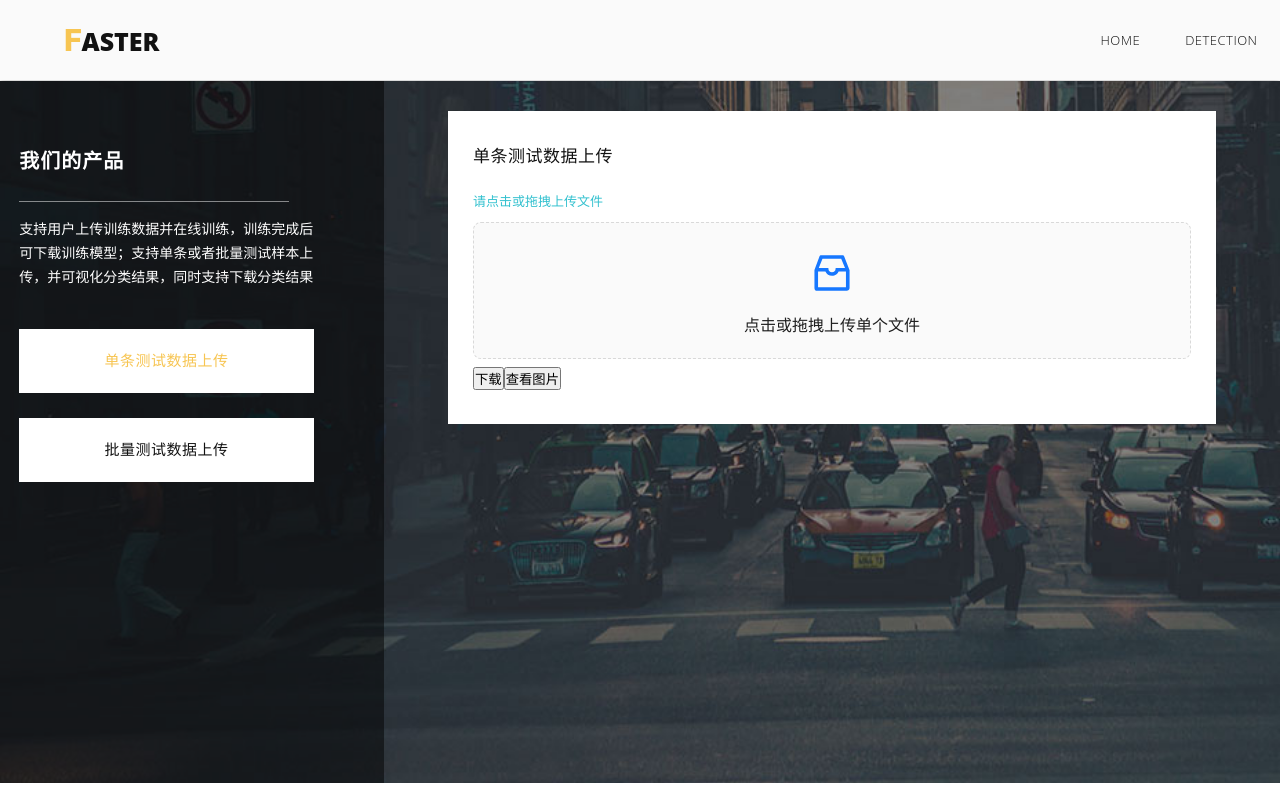
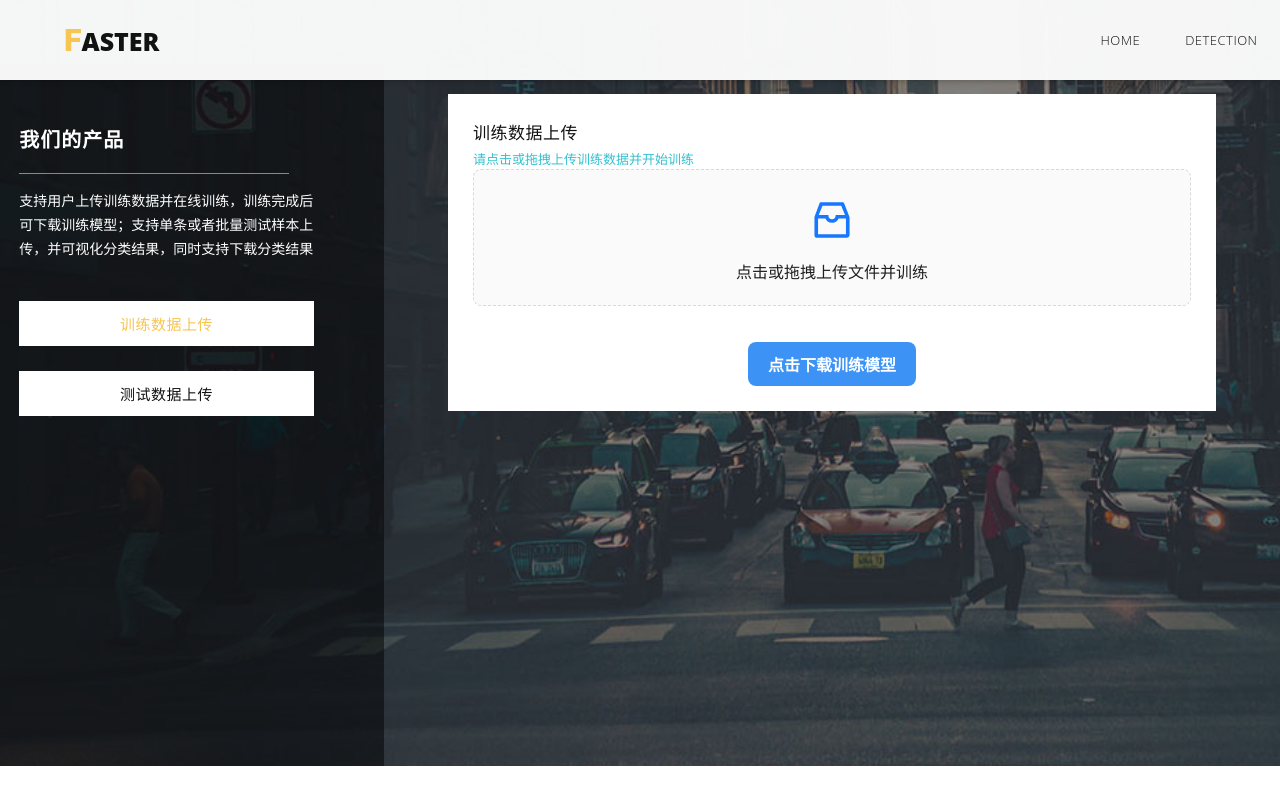
Before and after one commit to ymx10086/ML_detector, a React (Create React App) app in the folder CTAI_web/: page /#/Detection in a window 1280 px wide. Built offline with nearby package versions, Linux system fonts and the light colour scheme.

Commit message:
update css

```diff
--- a/CTAI_web/src/pages/Detection/index.css
+++ b/CTAI_web/src/pages/Detection/index.css
@@ -17,3 +17,41 @@
 .upload-file>input{
     opacity: 0;
 }
+/* .download{
+    cursor: pointer;
+    width: fit-content;
+    font-size: 20px;
+    margin: auto;
+    border: 1px solid blue;
+    background-color: blue;
+} */
+.download {
+    cursor: pointer;
+    border: none;
+    margin: auto;
+    margin-top: 5%;
+    padding: 10px 20px;
+    font-size: 16px;
+    font-weight: bold;
+    text-align: center;
+    text-decoration: none;
+    background-color: #3d93f5;
+    color: #ffffff;
+    border-radius: 8px;
+    transition: background-color 0.3s ease;
+}
+
+.download:hover {
+    background-color: #0c77f0;
+    color: #292929;
+}
+
+.download:active {
+    background-color: #328df4;
+}
+.showphoto{
+    display: flex;
+    width: 520px;
+    margin: auto;
+    margin-top: 20px;
+}
--- a/CTAI_web/src/pages/Detection/index.tsx
+++ b/CTAI_web/src/pages/Detection/index.tsx
@@ -4,38 +4,35 @@ import { Link } from "react-router-dom"
 import { InboxOutlined } from '@ant-design/icons'
 import type { UploadProps } from 'antd'
 import { message, Upload } from 'antd'
-import axios from "axios"
 import './index.css'
 const { Dragger } = Upload
 
 const Detection:FC = ()=>{
     const [check1,setCheck1] = useState(true)
     const [check2,setCheck2] = useState(false)
-
     const change1 = ()=>{
         setCheck1(true)
         setCheck2(false)
     }
-
     const change2 = ()=>{
         setCheck1(false)
         setCheck2(true)
     }
+    const [istrained,setIstrained] = useState(true)
     const props: UploadProps = {
         name: 'file',
-        multiple: false,
+        multiple: true,
         action: '/upload',
         onChange(info) {
-          const { status,response } = info.file
+          const { status } = info.file
           if (status !== 'uploading') {
             console.log(info.file, info.fileList)
+            message.success(`训练成功!`)
+            setIstrained(true)
           }
           if (status === 'done') {
-            message.success(`${info.file.name} file uploaded successfully.`)
-            // 处理
-            console.log(response)
-          } else if (status === 'error') {
-            message.error(`${info.file.name} file upload failed.`)
+            message.success(`训练成功!`)
+            setIstrained(true)
           }
         },
         onDrop(e) {
@@ -50,6 +47,7 @@ const Detection:FC = ()=>{
             format: (percent) => percent && `${parseFloat(percent.toFixed(2))}%`,
         }
     }
+    const [istested,setIstested] = useState(true)
     const propss: UploadProps = {
         name: 'file',
         multiple: true,
@@ -58,13 +56,14 @@ const Detection:FC = ()=>{
           const { status,response } = info.file
           if (status !== 'uploading') {
             console.log(info.file, info.fileList)
+            message.success(`测试成功!`)
+            setIstrained(true)
           }
           if (status === 'done') {
             message.success(`${info.file.name} file uploaded successfully.`)
             // 处理
-            console.log(response)
-          } else if (status === 'error') {
-            message.error(`${info.file.name} file upload failed.`)
+            message.success(`测试成功!`)
+            setIstrained(true)
           }
         },
         onDrop(e) {
@@ -102,7 +101,30 @@ const Detection:FC = ()=>{
             window.URL.revokeObjectURL(url);
         })
     }
-    const [src,setSrc] = useState("")
+    const downloadFile2 = ()=> {
+        // 发送GET请求到服务器端下载文件
+        // console.log(1)
+        fetch('/test1')
+        .then(response => response.blob())
+        .then(blob => {
+            // 创建一个临时的URL，用于下载文件
+            const url = window.URL.createObjectURL(blob);
+
+            // 创建一个a标签，并设置其href属性为临时URL
+            const link = document.createElement('a');
+            link.href = url;
+
+            // 设置下载的文件名
+            link.download = 'model_param.pth';
+
+            // 模拟点击a标签来触发文件下载
+            link.click();
+
+            // 释放临时URL资源
+            window.URL.revokeObjectURL(url);
+        })
+    }
+    const [src,setSrc] = useState("./about-bg.jpg")
     const previewphoto = ()=>{
         console.log(11111)
         fetch('/tmp/test_src/类别分析.png')
@@ -131,7 +153,8 @@ const Detection:FC = ()=>{
                         </ul>
                     </nav>
                 </div>
-                <div className="tabs-content" id="blog">
+            </div>
+            <div className="tabs-content" id="blog">
                     <div className="container">
                         <div className="row">
                             <div className="wrapper" style={{display:'flex'}}>
@@ -141,8 +164,8 @@ const Detection:FC = ()=>{
                                         <div className="line-dec" style={{marginLeft:'5%'}}></div>
                                         <p style={{marginLeft:'5%'}}>支持用户上传训练数据并在线训练，训练完成后可下载训练模型；支持单条或者批量测试样本上传，并可视化分类结果，同时支持下载分类结果</p>
                                         <ul className="tabs clearfix" data-tabgroup="first-tab-group" style={{marginLeft:'5%'}}>
-                                            <li><div onClick={()=>change1()} className={check1?"box active":"box"}>单条测试数据上传</div></li>
-                                            <li><div onClick={()=>change2()} className={check2?"box active":"box"}>批量测试数据上传</div></li>
+                                            <li><div onClick={()=>change1()} className={check1?"box active":"box"}>训练数据上传</div></li>
+                                            <li><div onClick={()=>change2()} className={check2?"box active":"box"}>测试数据上传</div></li>
                                         </ul>
                                     </div>
                                 </div>
@@ -150,29 +173,36 @@ const Detection:FC = ()=>{
                                     <section id="first-tab-group" className="tabgroup">
                                         <div id="tab1" style={check1?{display:''}:{display:'none'}}>
                                             <div className="text-content">
-                                                <h4>单条测试数据上传</h4>
-                                                <span>请点击或拖拽上传文件</span>
+                                                <h4>训练数据上传</h4>
+                                                <span>请点击或拖拽上传训练数据并开始训练</span>
                                                 <Dragger {...props}>
                                                     <p className="ant-upload-drag-icon">
                                                     <InboxOutlined />
                                                     </p>
-                                                    <p className="ant-upload-text">点击或拖拽上传单个文件</p>
+                                                    <p className="ant-upload-text">点击或拖拽上传文件并训练</p>
                                                 </Dragger>
-                                                <button onClick={downloadFile}>下载</button>
-                                                <button onClick={previewphoto}>查看图片</button>
-                                                <img style={src === ""?{display:"none"}:{display:'flex'}} src={src} alt="Preview Image" />
+                                                <div style={istrained?{display:'flex'}:{display:'none'}}>
+                                                    <button className="download" onClick={downloadFile}>点击下载训练模型</button>
+                                                </div>
                                             </div>
                                         </div>
                                         <div id="tab2" style={check2?{display:''}:{display:'none'}}>
                                             <div className="text-content">
-                                                <h4>批量测试数据上传</h4>
-                                                <span>请点击或拖拽上传文件</span>
+                                                <h4>测试数据上传</h4>
+                                                <span>请点击或拖拽上传测试数据并开始测试</span>
                                                 <Dragger {...propss}>
                                                     <p className="ant-upload-drag-icon">
                                                     <InboxOutlined />
                                                     </p>
-                                                    <p className="ant-upload-text">点击或拖拽批量上传文件</p>
+                                                    <p className="ant-upload-text">点击或拖拽上传文件并测试</p>
                                                 </Dragger>
+                                                <div style={istrained?{display:'flex'}:{display:'none'}}>
+                                                    <button className="download" onClick={downloadFile2}>点击下载分类结果</button>
+                                                    <button className="download" onClick={previewphoto}>点击查看分类图片</button>
+                                                </div>
+                                                <div>
+                                                    <img className={src === ""?"hidephoto":"showphoto"} src={src} alt="Preview Image" />
+                                                </div>
                                             </div>
                                         </div>
                                     </section>
@@ -181,7 +211,6 @@ const Detection:FC = ()=>{
                         </div>
                     </div>
                 </div>
-            </div>
         </>
     )
 }
--- a/CTAI_web/src/pages/Home/index.css
+++ b/CTAI_web/src/pages/Home/index.css
@@ -426,6 +426,7 @@ a {
 	background-repeat: no-repeat;
 	background-size: cover;
 	background-attachment: fixed;
+	padding-top: 5%;
 }
 
 #blog .section-heading {
```
